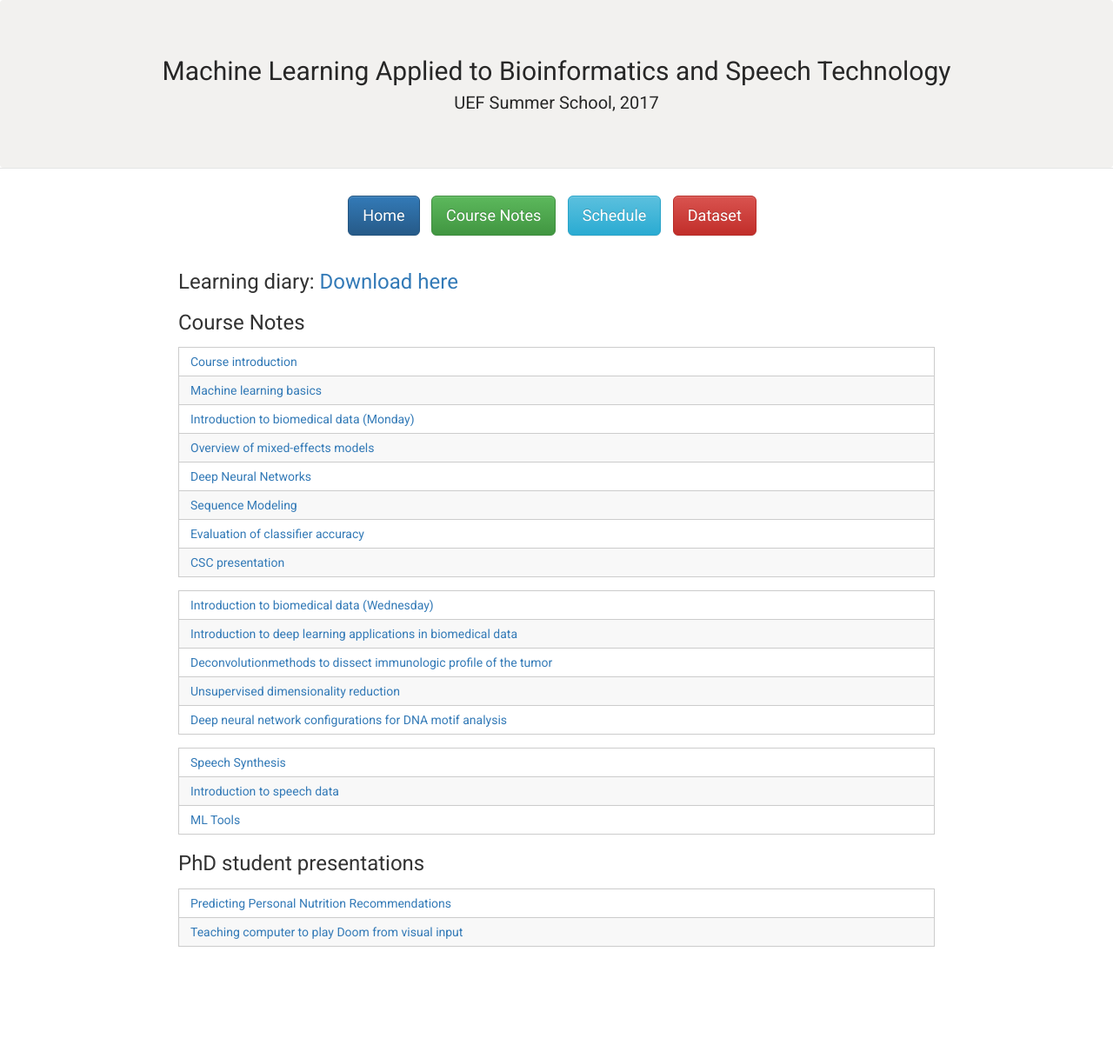
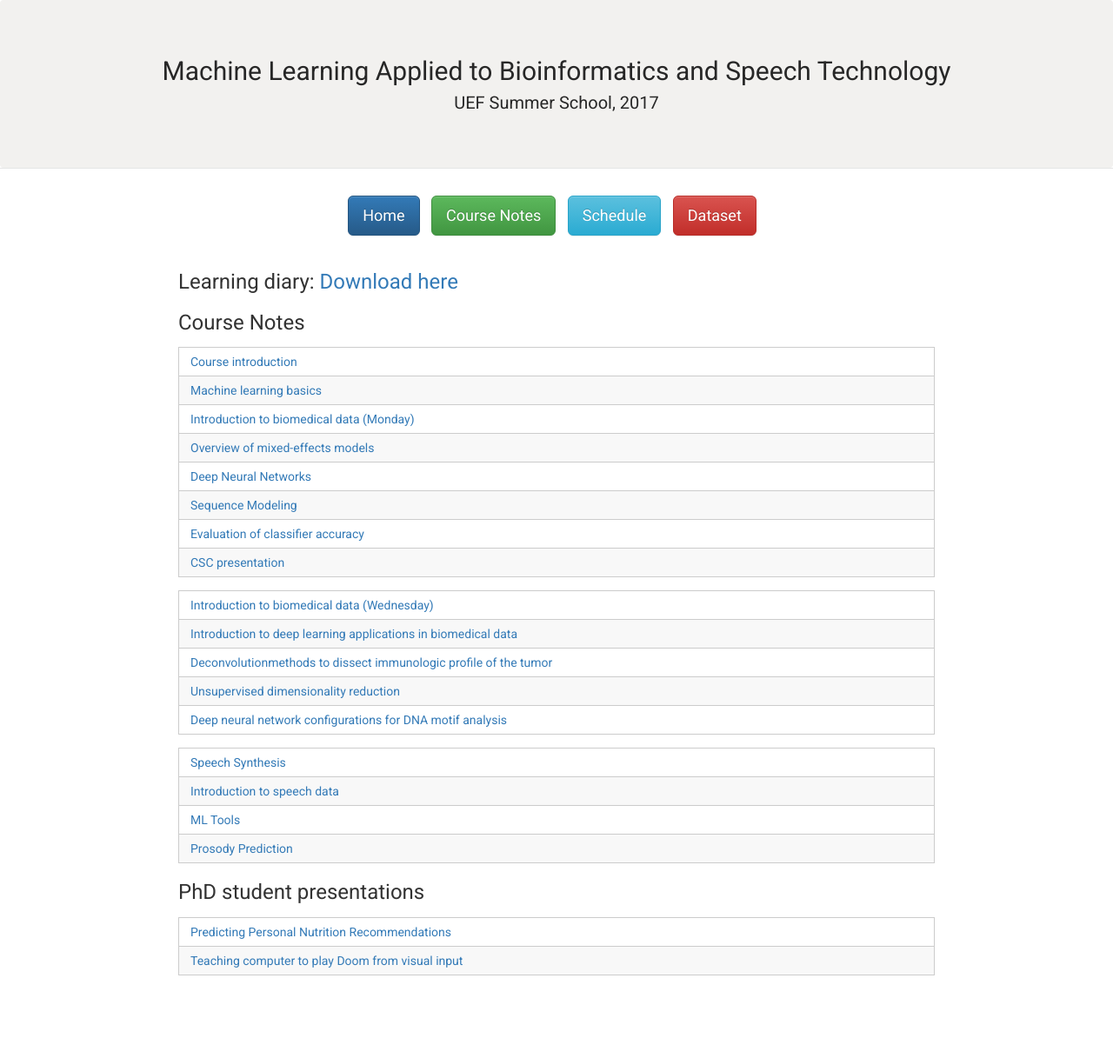
Before and after one commit to abrahamwoubie/Summer_School_RL, a Jekyll site: the page built from 35c163ca47986f8e1f5eec9d54238ad1229a7c92/course-notes.md, in a window 1280 px wide. Shown: the whole page at 87% size. Built offline with Jekyll 4.4.1, drawn with Linux system fonts in a browser that asks for light colours; nearby versions of some CDN libraries; before the commit the page ends 1184 px from its top, so only the background shows below that.

Commit message:
Added Mixdorff's slides

```diff
--- a/35c163ca47986f8e1f5eec9d54238ad1229a7c92/course-notes.md
+++ b/35c163ca47986f8e1f5eec9d54238ad1229a7c92/course-notes.md
@@ -30,6 +30,7 @@ title: Course Notes | MLABST'17
 | [Speech Synthesis]({{ site.url }}{{ site.baseurl }}/content/speech_synthesis.pdf) |
 | [Introduction to speech data]({{ site.url }}{{ site.baseurl }}/content/Introduction_to_speech_data.pdf) |
 | [ML Tools]({{ site.url }}{{ site.baseurl }}/content/mltools_slides.pdf) |
+| [Prosody Prediction]({{ site.url }}{{ site.baseurl }}/content/mixdorff_slides.pdf) |
 
 ### PhD student presentations
 
```
Also changed, not shown: 1 other file.
